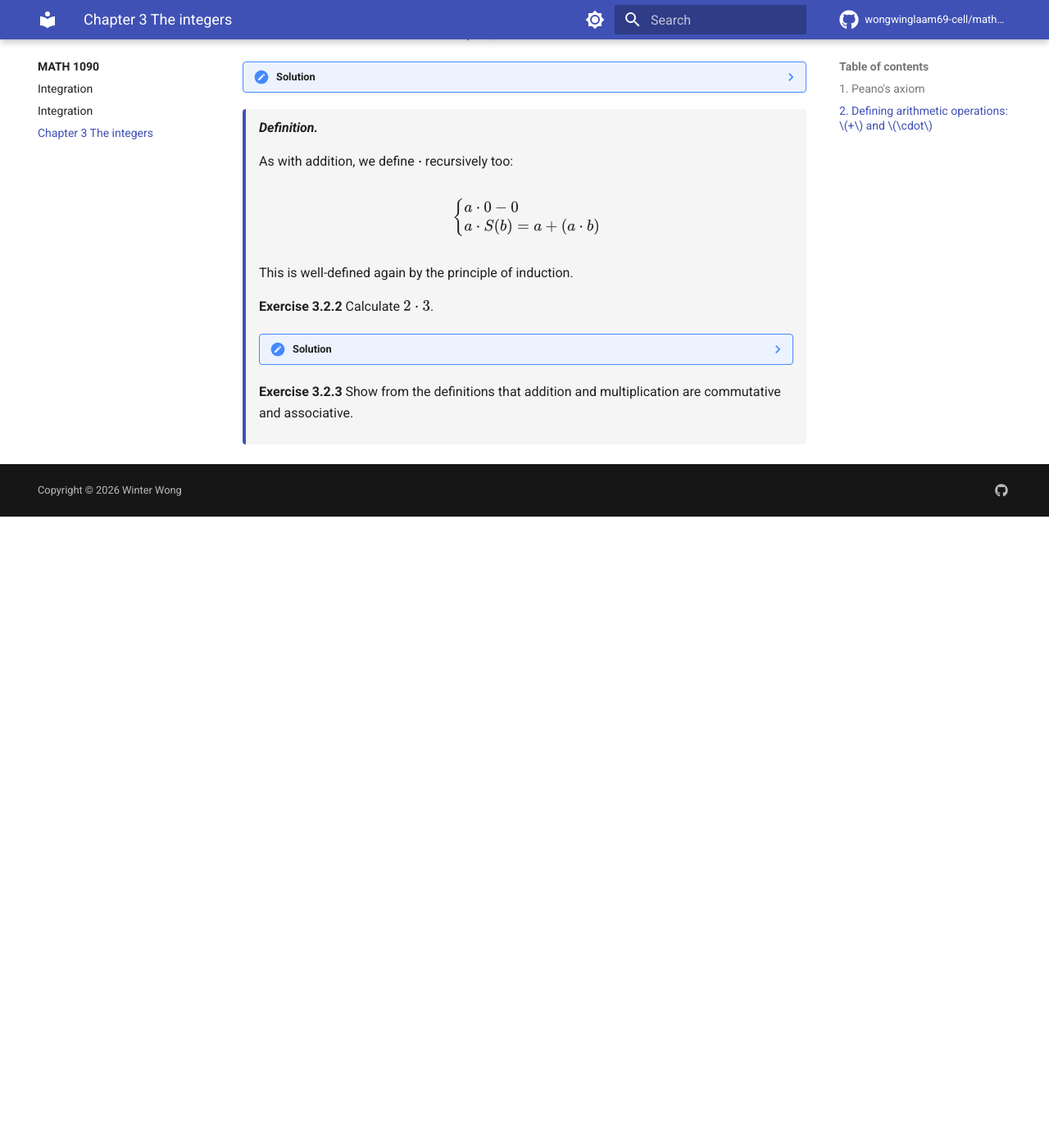
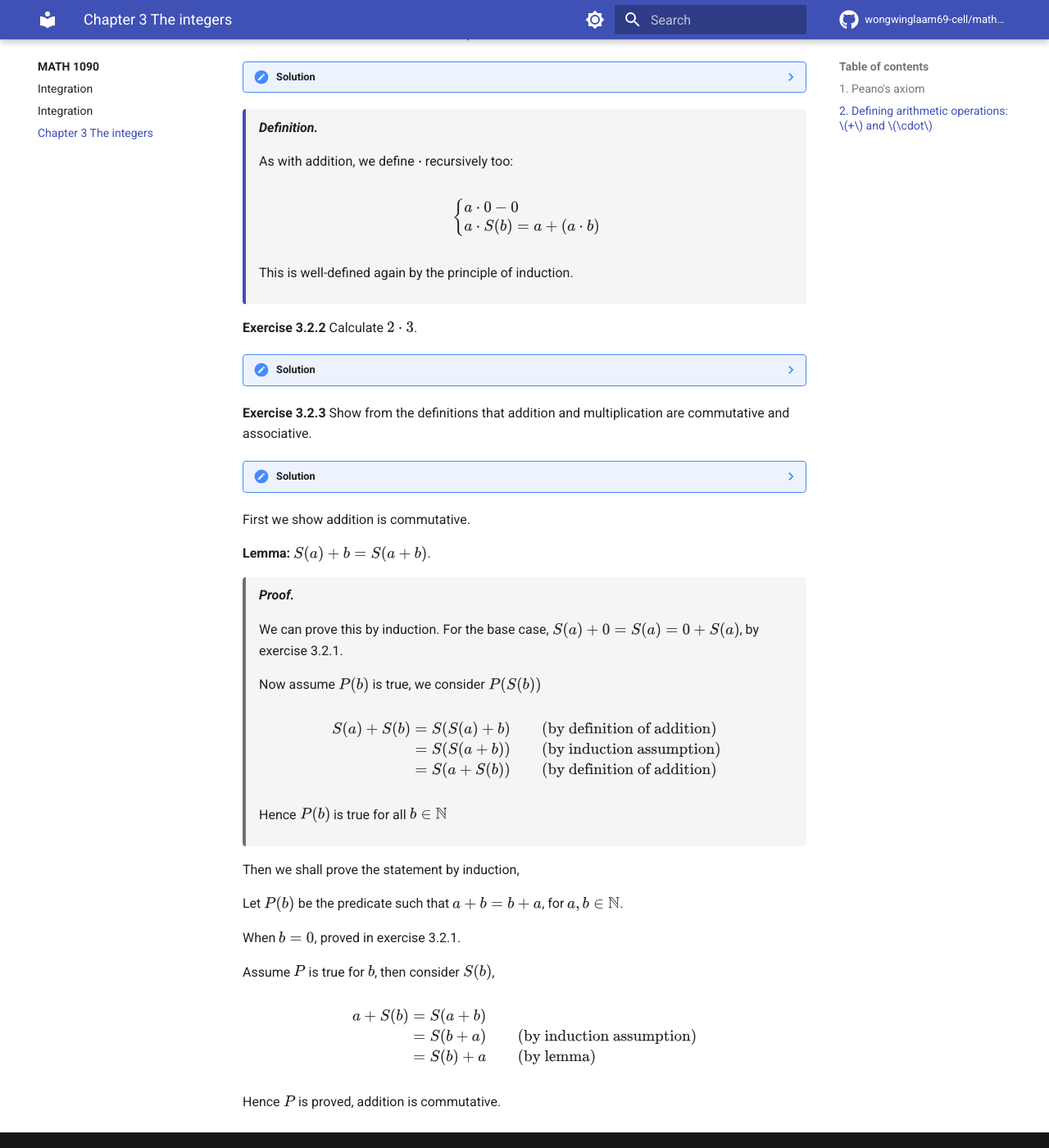
Before and after one commit to wongwinglaam69-cell/math-notes, an MkDocs documentation site: the page built from docs/MATH1090/chapter3.md, in a window 1280 px wide and 1400 px high, scrolled down 1031 px. Shown: the whole window at 82% size. Built offline with MkDocs 1.6.1 and Material for MkDocs 9.7.7, drawn with Linux system fonts in a browser that asks for light colours; comment, search, counter and statistics services are not loaded; before the commit the page ends 1661 px from its top, so only the background shows below that.

Commit message:
Chapter 3

```diff
--- a/docs/MATH1090/chapter3.md
+++ b/docs/MATH1090/chapter3.md
@@ -38,6 +38,7 @@ and likewise with the order reversed.
 
 **Exercise 3.2.1** Show that for all $n\in \mathbb{N}$, $0+n=n$.
 ??? note "Solution"
+
     We shall prove this by induction.
 
     Let $P(n)$ be the predicate $0+n=n$.
@@ -70,6 +71,7 @@ a\cdot S(b)=a+(a\cdot b)
 $$
 
 This is well-defined again by the principle of induction.
+</div>
 
 **Exercise 3.2.2** Calculate $2\cdot 3$.
 ??? note "Solution"
@@ -86,3 +88,42 @@ This is well-defined again by the principle of induction.
     $$
 
 **Exercise 3.2.3** Show from the definitions that addition and multiplication are commutative and associative.
+??? note "Solution"
+
+First we show addition is commutative.
+
+**Lemma:** $S(a)+b=S(a+b)$.
+<div class="proof" markdown>
+
+We can prove this by induction.
+For the base case, $S(a)+0=S(a)=0+S(a)$, by exercise 3.2.1.
+
+Now assume $P(b)$ is true, we consider $P(S(b))$
+
+$$
+\begin{aligned}
+S(a)+S(b)&=S(S(a)+b) && \text{(by definition of addition)}\\
+&=S(S(a+b)) && \text{(by induction assumption)}\\
+&=S(a+S(b)) && \text{(by definition of addition)}
+\end{aligned}
+$$
+
+Hence $P(b)$ is true for all $b\in \mathbb{N}$
+</div>
+Then we shall prove the statement by induction,
+
+Let $P(b)$ be the predicate such that $a+b=b+a$, for $a,b\in \mathbb{N}$.
+
+When $b=0$, proved in exercise 3.2.1.
+
+Assume $P$ is true for $b$, then consider $S(b)$,
+
+$$
+\begin{aligned}
+a+S(b)&=S(a+b)\\
+&=S(b+a)&& \text{(by induction assumption)}\\
+&=S(b)+a && \text{(by lemma)}
+\end{aligned}
+$$
+
+Hence $P$ is proved, addition is commutative.
```
